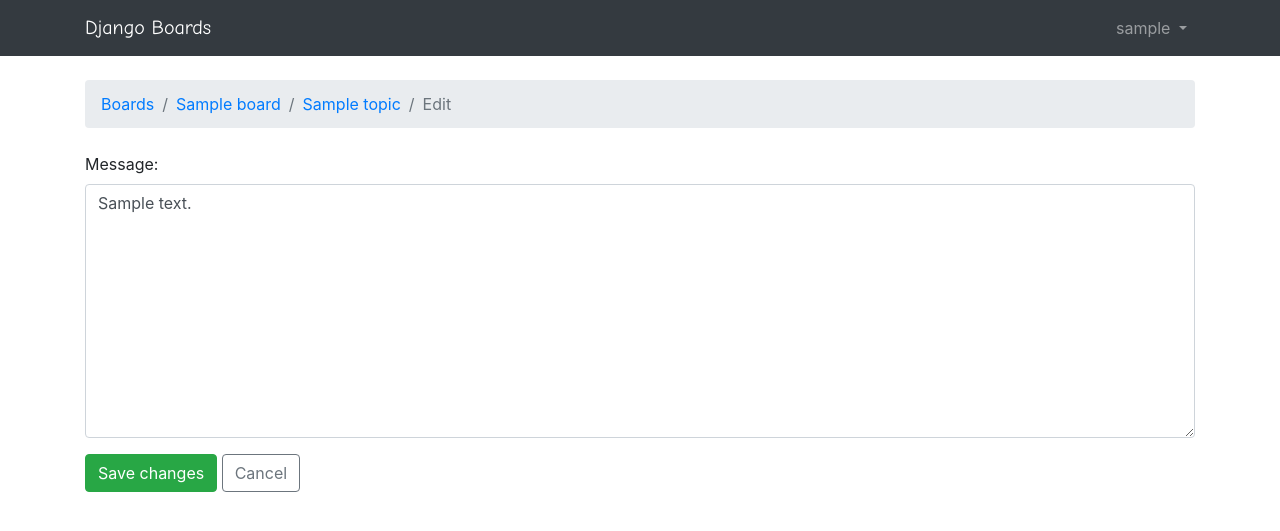
After one commit to tcrundall/django-tutorial, a Django app: page /boards/1/topics/1/posts/1/edit/ in a window 1280 px wide. The commit adds this page. Shown: the top 531 px of the page. Run offline with Django 4.2, Linux system fonts and the light colour scheme; a user stored in the database is signed in; tables that the repository leaves empty hold one stand-in row (values such as "Sample post"); some libraries are stand-ins or nearby versions.

Commit message:
Add edit page using generic class based views

```diff
--- a/playground/boards/views.py
+++ b/playground/boards/views.py
@@ -2,6 +2,10 @@ from django.contrib.auth.decorators import login_required
 from django.contrib.auth.models import User
 from django.db.models import Count
 from django.shortcuts import render, redirect, get_object_or_404
+from django.views.generic import UpdateView
+from django.utils import timezone
+from django.utils.decorators import method_decorator
+
 from .forms import NewTopicForm, PostForm
 from .models import Board, Topic, Post
 
@@ -66,3 +70,23 @@ def topic_posts(request, pk, topic_pk):
 
 def user(request, username):
     return render(request, 'user.html', {'username': username})
+
+
+@method_decorator(login_required, name='dispatch')
+class PostUpdateView(UpdateView):
+    model = Post
+    fields = ('message',)
+    template_name = 'edit_post.html'
+    pk_url_kwarg = 'post_pk'
+    context_object_name = 'post'
+
+    def get_queryset(self):
+        queryset = super().get_queryset()
+        return queryset.filter(created_by=self.request.user)
+
+    def form_valid(self, form):
+        post = form.save(commit=False)
+        post.updated_by = self.request.user
+        post.updated_at = timezone.now()
+        post.save()
+        return redirect('topic_posts', pk=post.topic.board.pk, topic_pk=post.topic.pk)
--- a/playground/playground/urls.py
+++ b/playground/playground/urls.py
@@ -82,6 +82,11 @@ urlpatterns = [
         boards_views.reply_topic,
         name='reply_topic',
     ),
+    re_path(
+        '^boards/(?P<pk>\d+)/topics/(?P<topic_pk>\d+)/posts/(?P<post_pk>\d+)/edit/$',
+        boards_views.PostUpdateView.as_view(),
+        name='edit_post',
+    ),
 
     # ADMIN
     path('admin/', admin.site.urls),
--- /dev/null
+++ b/playground/templates/edit_post.html
@@ -0,0 +1,20 @@
+{% extends 'base.html' %}
+
+{% block title %}Edit post{% endblock %}
+
+{% block breadcrumb %}
+    <li class="breadcrumb-item"><a href="{% url 'home' %}">Boards</a></li>
+    <li class="breadcrumb-item"><a href="{% url 'board_topics' post.topic.board.pk %}">{{ post.topic.board.name }}</a></li>
+    <li class="breadcrumb-item"><a href="{% url 'topic_posts' post.topic.board.pk post.topic.pk %}">{{ post.topic.subject }}</a></li>
+    <li class="breadcrumb-item active">Edit</li>
+{% endblock %}
+
+{% block content %}
+  <form method="post" class="mb-4">
+    {% csrf_token %}
+    {% include 'includes/form.html' %}
+    <button type="submit" class="btn btn-success">Save changes</button>
+    <a href="{% url 'topic_posts' post.topic.board.pk post.topic.pk %}" class="btn btn-outline-secondary" role="button">Cancel</a>
+  </form>
+
+{% endblock %}
--- a/playground/templates/topic_posts.html
+++ b/playground/templates/topic_posts.html
@@ -39,7 +39,9 @@
             {{ post.message }}
             {% if post.created_by == user %}
               <div class="mt-3">
-                <a href='#' class="btn btn-primary btn-sm" role="button">Edit</a>
+                <a href='{% url 'edit_post' topic.board.pk topic.pk post.pk %}'
+                   class="btn btn-primary btn-sm"
+                   role="button">Edit</a>
               </div>
             {% endif %}
           </div>
```
Also changed, not shown: playground/boards/tests/test_view_edit_post.py (added, +116 -0 lines).
